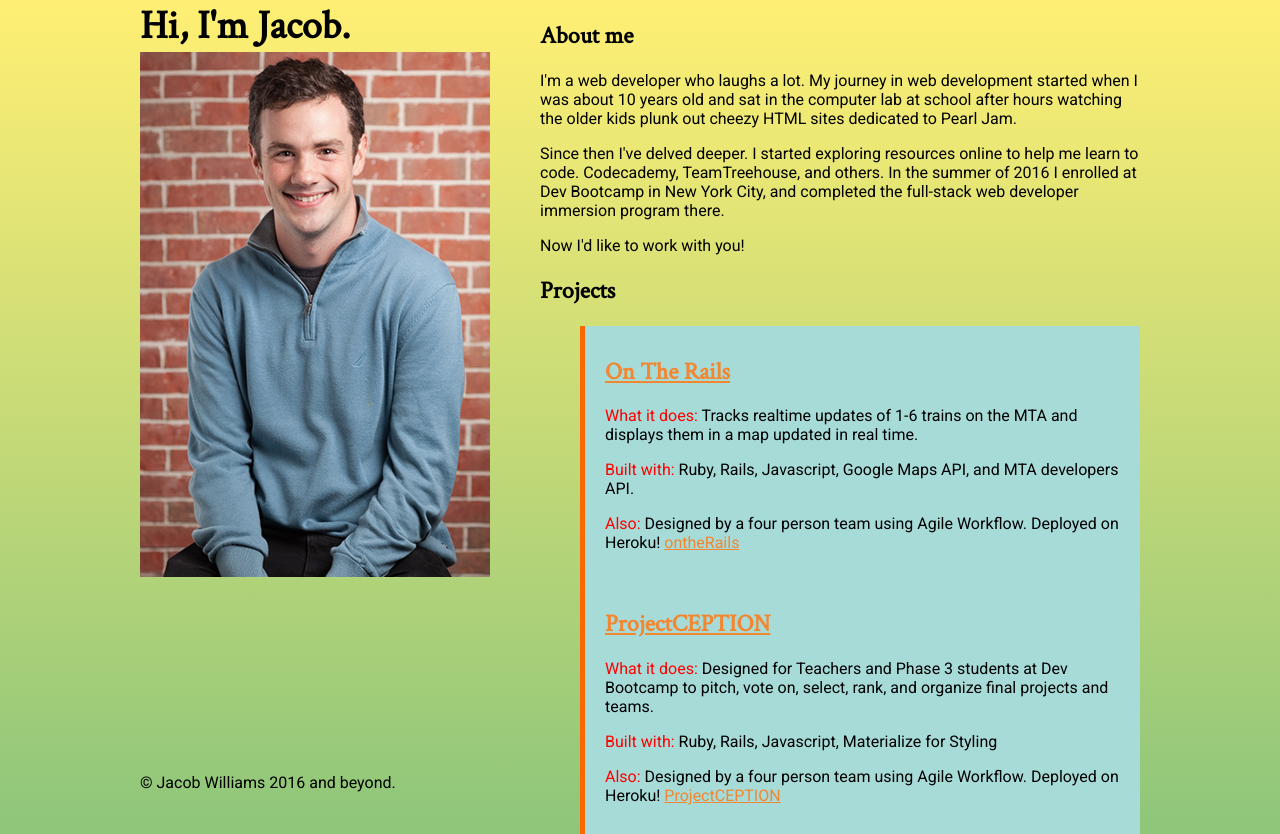
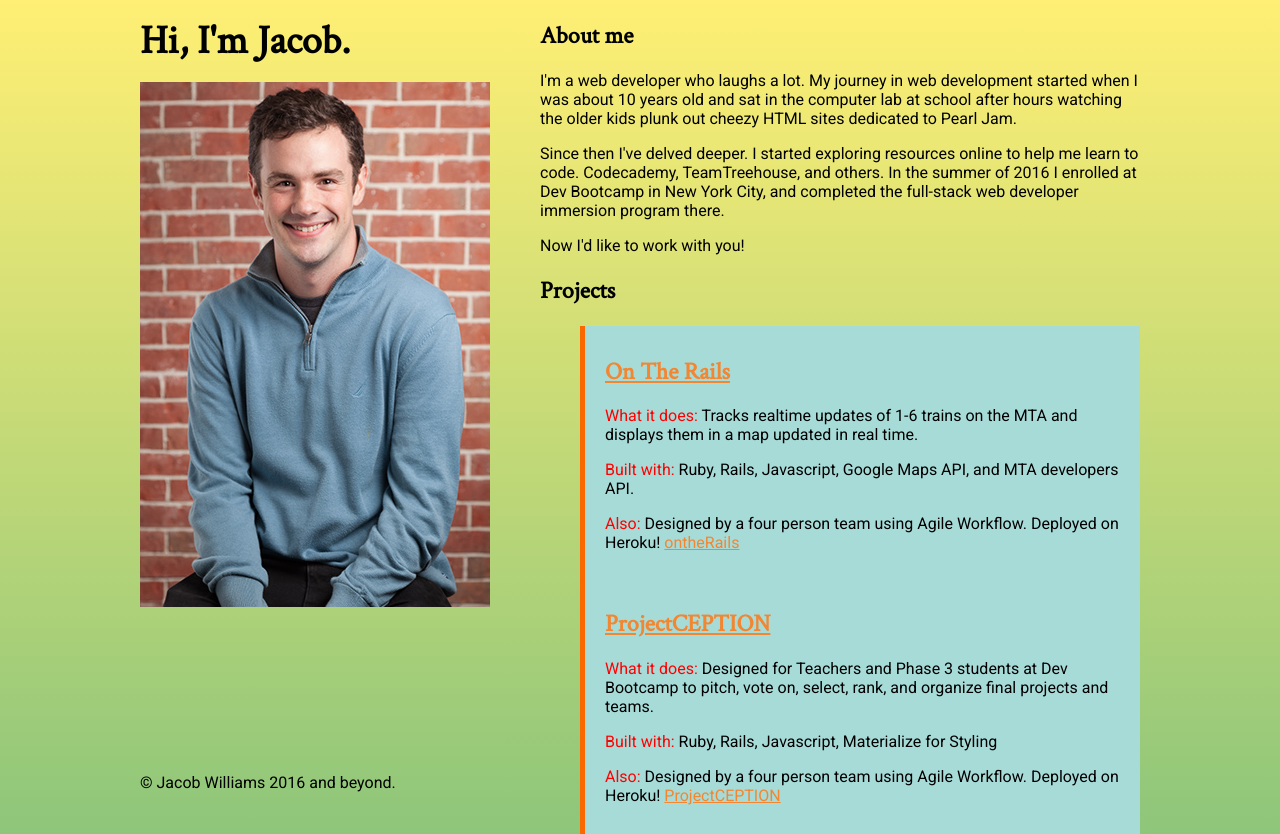
Before and after one commit to jacobgwilliams/jacobgwilliams.github.io, a plain HTML site: page index.html in a window 1280 px wide. Shown: the top 834 px of the page. Drawn offline with Linux system fonts and the light colour scheme.

Commit message:
Finally get headshot to respond correctly

```diff
--- a/newstyles.css
+++ b/newstyles.css
@@ -41,15 +41,27 @@ footer p {
   display: block;
 }
 .phonenav a {
-  color: inherit;
+  color: #F38630;
   text-decoration: none;
 }
 .phonenav a:hover {
   color: #F38630;
 }
+#face {
+    height: auto;
+    width: auto;
+    max-width: 350px;
+    max-height: 350px;
+}
 
 /** DESKTOP VIEW **/
 @media only screen and (min-width: 892px) {
+  #face {
+      height: auto;
+      width: auto;
+      max-width: 650px;
+      max-height: 650px;
+  }
   body {
     max-width: 1000px;
     margin: 0 auto;
@@ -75,4 +87,8 @@ footer p {
   .phonenav {
     display:none;
   }
+  h1 {
+    margin-bottom:15px;
+    margin-top:15px;
+  }
 }
```
